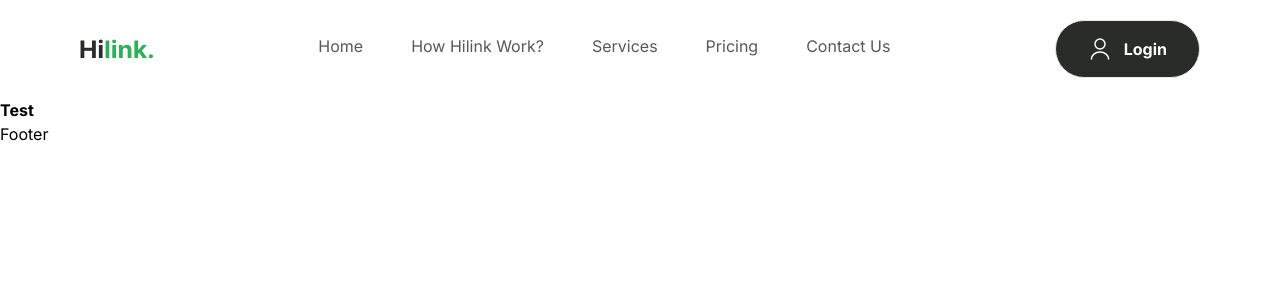
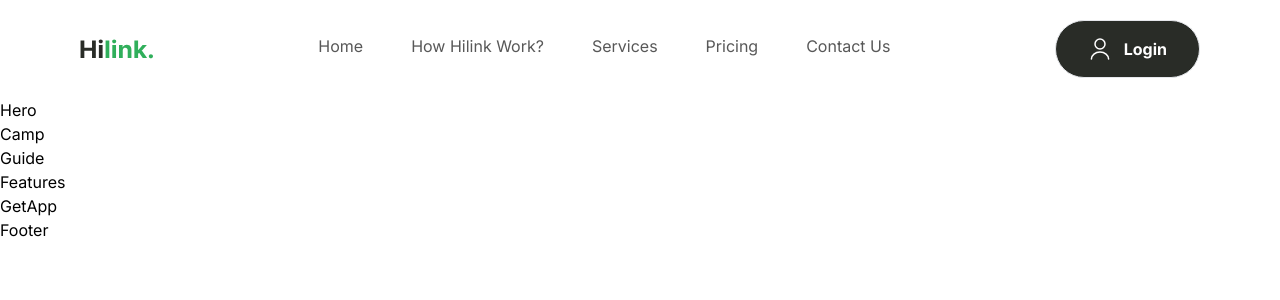
Before and after one commit to Ajek1993/TravelerApp, a Next.js app: page / in a window 1280 px wide. Shown: the top 300 px of the page. Built offline with nearby package versions, Linux system fonts and the light colour scheme.

Commit message:
add home structures

```diff
--- a/app/page.tsx
+++ b/app/page.tsx
@@ -1,3 +1,17 @@
+import Camp from "@/components/Camp";
+import Features from "@/components/Features";
+import GetApp from "@/components/GetApp";
+import Guide from "@/components/Guide";
+import Hero from "@/components/Hero";
+
 export default function Home() {
-  return <div className="font-bold">Test</div>;
+  return (
+    <>
+      <Hero />
+      <Camp />
+      <Guide />
+      <Features />
+      <GetApp />
+    </>
+  );
 }
--- /dev/null
+++ b/components/Camp.tsx
@@ -0,0 +1,5 @@
+import React from "react";
+
+export default function Camp() {
+  return <div>Camp</div>;
+}
--- /dev/null
+++ b/components/Features.tsx
@@ -0,0 +1,5 @@
+import React from "react";
+
+export default function Features() {
+  return <div>Features</div>;
+}
--- /dev/null
+++ b/components/GetApp.tsx
@@ -0,0 +1,5 @@
+import React from "react";
+
+export default function GetApp() {
+  return <div>GetApp</div>;
+}
--- /dev/null
+++ b/components/Guide.tsx
@@ -0,0 +1,5 @@
+import React from "react";
+
+export default function Guide() {
+  return <div>Guide</div>;
+}
--- /dev/null
+++ b/components/Hero.tsx
@@ -0,0 +1,5 @@
+import React from "react";
+
+export default function Hero() {
+  return <div>Hero</div>;
+}
```
